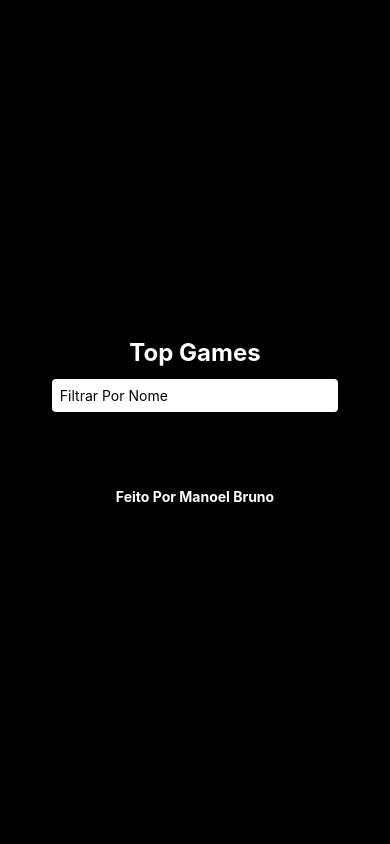
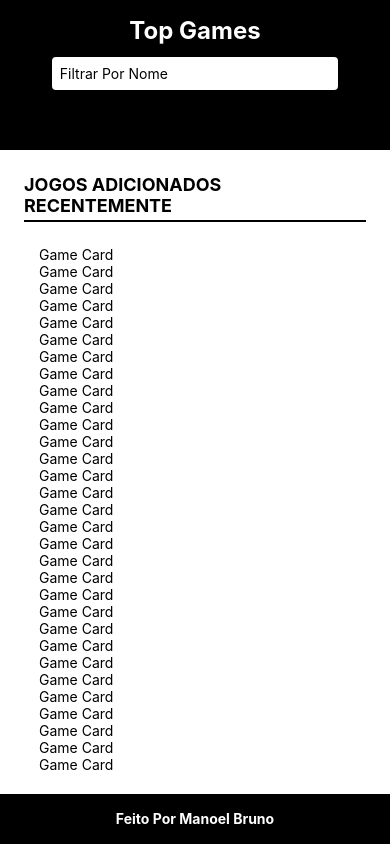
Before and after one commit to Bruhnodev17/appgames, a React Native app: screen / in a window 390 px wide. Built offline with nearby package versions, Linux system fonts and the light colour scheme.

Commit message:
gamecard e gamelist

```diff
--- a/App.tsx
+++ b/App.tsx
@@ -4,6 +4,7 @@ import games, { IGames } from "./src/data/games"
 import Header from './src/components/Header';
 import Footer from './src/components/Footer';
 import styles from "./AppStyles";
+import Gamelist from './src/components/pages/GameList';
 
 export default function App() {
 
@@ -13,6 +14,7 @@ export default function App() {
   return (
     <View style={styles.container}>
       <Header/>
+      <Gamelist games={filteredGames}/>
       <Footer />
     </View>
   );
--- /dev/null
+++ b/src/components/GameCard/index.tsx
@@ -0,0 +1,16 @@
+import { View, Text } from "react-native";
+import { IGames } from "../../data/games";
+
+interface GameCardProps{
+    game: IGames
+}
+
+function  GameCard ({game}: GameCardProps){
+    return(
+        <View>
+            <Text>Game Card</Text>
+        </View>
+    )
+};
+
+export default GameCard;
--- a/src/components/pages/GameList/index.tsx
+++ b/src/components/pages/GameList/index.tsx
@@ -0,0 +1,35 @@
+import { View, Text, FlatList } from "react-native";
+import GameCard from "../../GameCard";
+import { IGames } from "../../../data/games";
+import styles from "./styles"
+
+interface GameListprops{
+    games:  IGames[]
+};
+
+interface ItemList {
+    item: IGames
+}
+
+function Gamelist({games}: GameListprops) {
+
+    const renderGame = ({item}:  ItemList) => (
+        <GameCard game={item}/>
+    )
+
+    return (
+        <View style={styles.content} >
+            <Text style={styles.title}>Jogos Adicionados Recentemente</Text>
+            <FlatList
+            style={styles.flatList}
+            showsVerticalScrollIndicator={false}
+            data={games}
+            renderItem={renderGame}
+            keyExtractor={item => String(item.id)}
+            />
+        </View>
+    )
+}
+
+
+export default Gamelist;
--- a/src/components/pages/GameList/styles.ts
+++ b/src/components/pages/GameList/styles.ts
@@ -0,0 +1,26 @@
+import {StyleSheet} from "react-native";
+
+const styles = StyleSheet.create({
+  content: {
+    flex: 1,
+    width: "100%",
+    paddingBottom: 24,
+    alignItems: "center",
+    backgroundColor: "#ffffff",
+  },
+  flatList: {
+    width: "80%",
+  },
+  title: {
+    fontSize: 18,
+    fontWeight: "bold",
+    paddingBottom: 4,
+    textTransform: "uppercase",
+    margin: 24,
+    color: "#000000",
+    borderBottomWidth: 2,
+    borderBottomColor: "#000000",
+  },
+});
+
+export default styles;
```
Also changed, not shown: src/components/GameCard/styles.ts (added).
